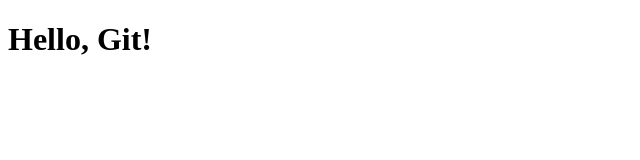
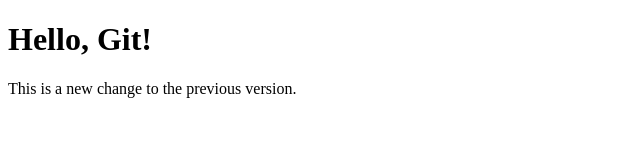
Before and after one commit to jms-1005/First-git, a plain HTML site: page index.html in a window 1280 px wide. Shown: the whole page, without its empty margins (0-640 px from the left). Drawn offline with Linux system fonts and the light colour scheme.

Commit message:
Added a new paragraph to the html file

```diff
--- a/index.html
+++ b/index.html
@@ -8,5 +8,7 @@
 </head>
 <body>
     <h1>Hello, Git!</h1>
+
+    <p>This is a new change to the previous version.</p>
 </body>
 </html>
```
